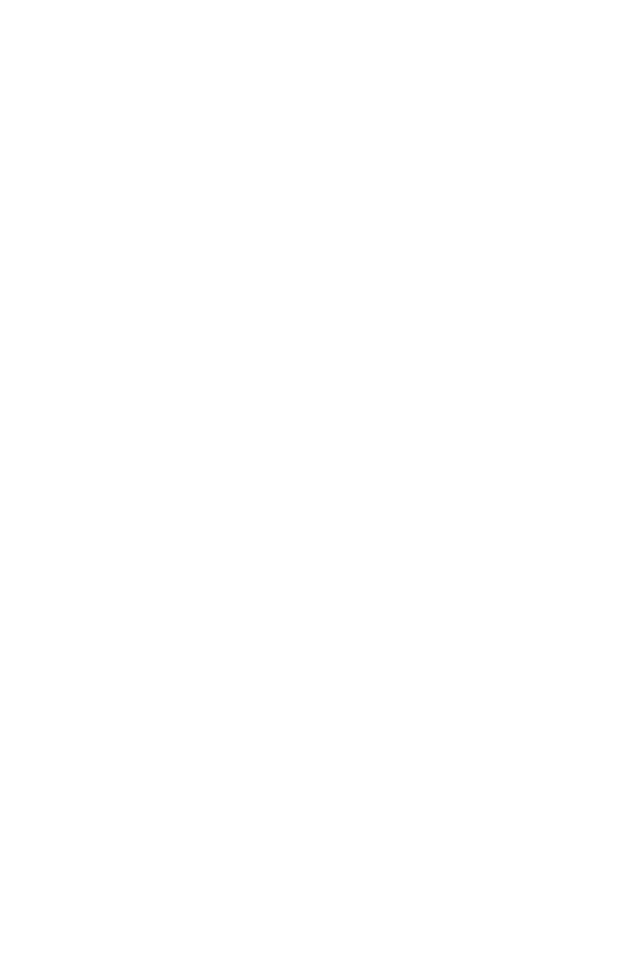
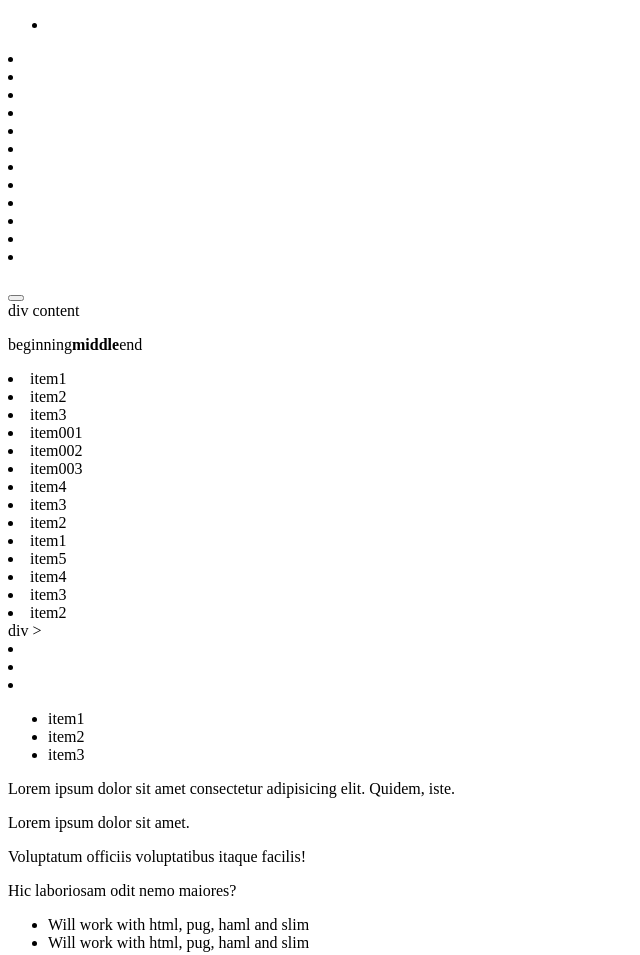
Before and after one commit to webdevnuances/vscode-emmet, a plain HTML site: page index.html in a window 1280 px wide. Shown: the whole page, without its empty margins (0-640 px from the left). Before the commit the page ends 800 px from the top, so only its background shows below. Drawn offline with Linux system fonts and the light colour scheme.

Commit message:
completed

```diff
--- a/index.html
+++ b/index.html
@@ -5,5 +5,150 @@
     <meta name="viewport" content="width=device-width, initial-scale=1.0" />
     <title>Document</title>
   </head>
-  <body></body>
+  <body>
+    <div></div>
+    <div></div>
+
+    <div>
+      <ul></ul>
+    </div>
+
+    <div></div>
+    <span></span>
+
+    <div>
+      <ul></ul>
+    </div>
+    <span></span>
+
+    <div>
+      <ul>
+        <li></li>
+      </ul>
+    </div>
+    <div></div>
+
+    <div>
+      <li></li>
+      <li></li>
+      <li></li>
+    </div>
+
+    <main>
+      <header>
+        <nav>
+          <li></li>
+          <li></li>
+          <li></li>
+        </nav>
+      </header>
+      <footer></footer>
+    </main>
+
+    <main>
+      <header>
+        <nav>
+          <li></li>
+          <li></li>
+          <li></li>
+          <footer></footer>
+        </nav>
+      </header>
+    </main>
+
+    <main>
+      <header>
+        <nav>
+          <li></li>
+          <li></li>
+          <li></li>
+        </nav>
+        <img src="" alt="" />
+      </header>
+      <footer></footer>
+    </main>
+
+    <section id="post"></section>
+    <article class="container"></article>
+
+    <section id="post" class="container"></section>
+
+    <button onclick="showPanel()" ondblclick="hidePanel()"></button>
+
+    <div>div content</div>
+
+    <div>
+      <p>beginning<strong>middle</strong>end</p>
+    </div>
+
+    <div class="container1"></div>
+    <div class="container2"></div>
+
+    <div>
+      <li>item1</li>
+      <li>item2</li>
+      <li>item3</li>
+    </div>
+
+    <div>
+      <li>item001</li>
+      <li>item002</li>
+      <li>item003</li>
+    </div>
+
+    <div>
+      <li>item4</li>
+      <li>item3</li>
+      <li>item2</li>
+      <li>item1</li>
+    </div>
+
+    <div>
+      <li>item5</li>
+      <li>item4</li>
+      <li>item3</li>
+      <li>item2</li>
+    </div>
+
+    div >
+    <li></li>
+    <li></li>
+    <li></li>
+
+    <ul>
+      <li class="item">item1</li>
+      <li class="item">item2</li>
+      <li class="item">item3</li>
+    </ul>
+
+    Lorem ipsum dolor sit amet consectetur adipisicing elit. Quidem, iste.
+
+    <div>
+      <p>Lorem ipsum dolor sit amet.</p>
+      <div>
+        <p></p>
+      </div>
+      <p>Voluptatum officiis voluptatibus itaque facilis!</p>
+      <div>
+        <p></p>
+      </div>
+      <p>Hic laboriosam odit nemo maiores?</p>
+      <div>
+        <p></p>
+      </div>
+    </div>
+
+    <ul>
+      <li id="" class="">Will work with html, pug, haml and slim</li>
+      <li id="" class="">Will work with html, pug, haml and slim</li>
+    </ul>
+
+    <div class="block block--modifier">
+      <div class="block__element block__element--modifier"></div>
+    </div>
+
+    <div class="block block--modifier">
+      <div class="block__element block_element--modifier"></div>
+    </div>
+  </body>
 </html>
```
Also changed, not shown: emmet/snippets.json (added, +16 -0 lines), styles.css (+14 -0 lines), 2 other files.
